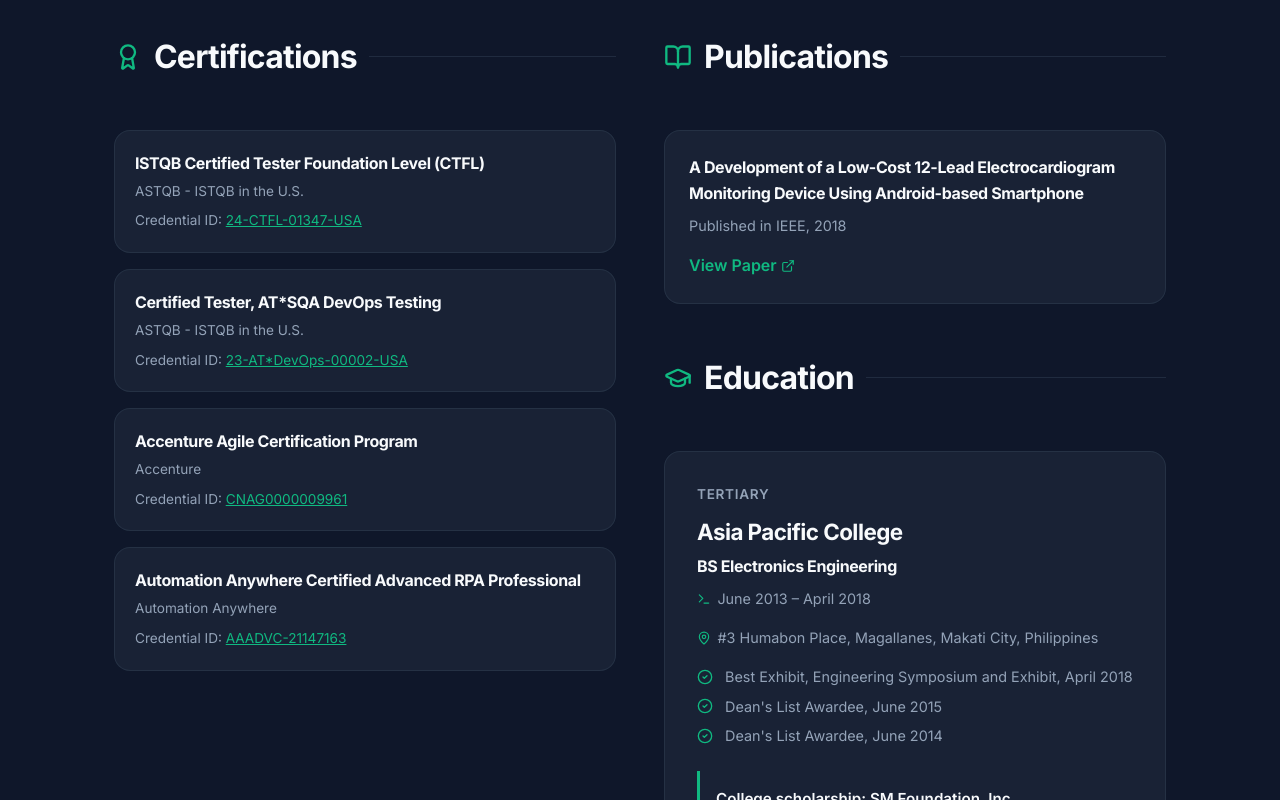
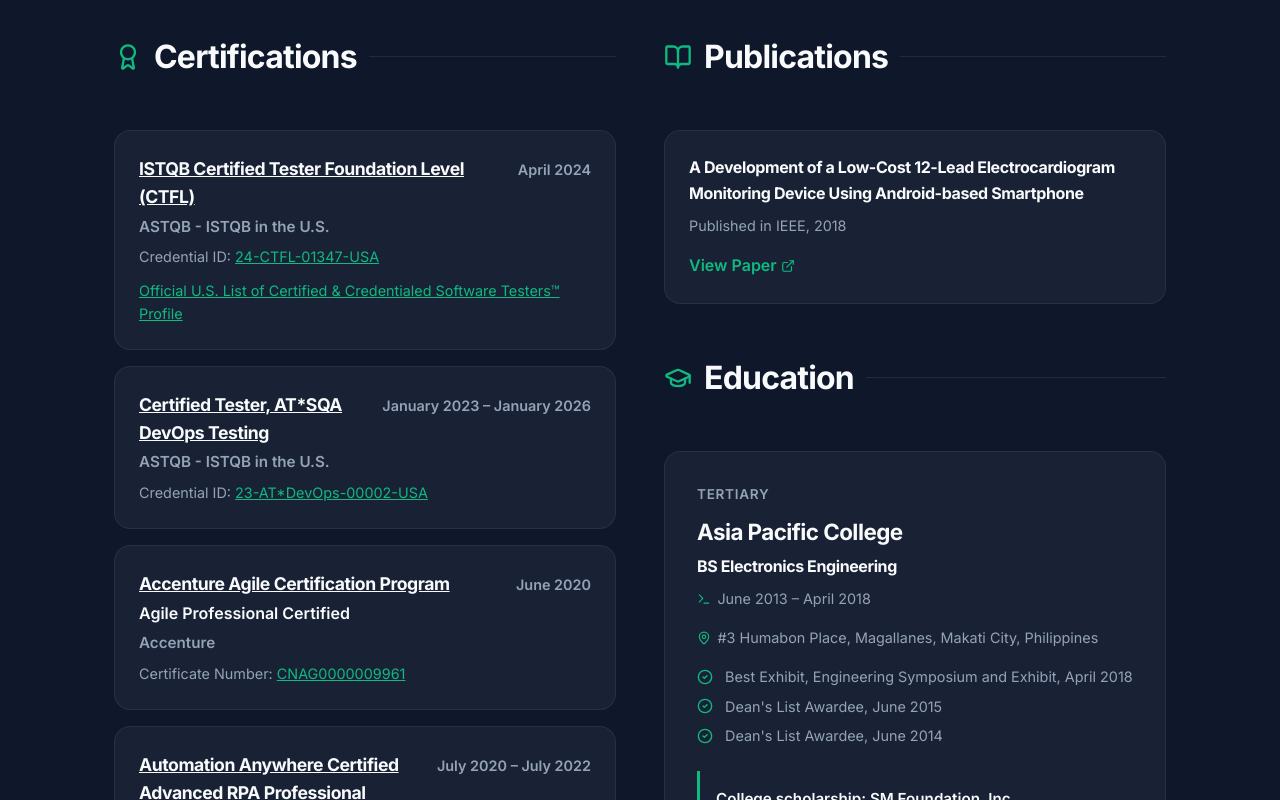
Before and after one commit to cng07/carlosng07, a React (Vite) app: page / in a window 1280 px wide. Shown: the part 3500-4300 px from the top of the page. Built offline with nearby package versions, Linux system fonts and the light colour scheme.

Commit message:
UI: Complete Certifications section refinement based on resume image

```diff
--- a/src/pages/Home.jsx
+++ b/src/pages/Home.jsx
@@ -166,16 +166,29 @@ const Home = () => {
                         <h2 className="section-title"><Award size={28} color="var(--primary)" /> Certifications</h2>
                         <div style={{ display: 'flex', flexDirection: 'column', gap: '1rem' }}>
                             {resumeData.certifications.map((cert, i) => (
-                                <div key={i} className="glass" style={{ padding: '1.25rem' }}>
-                                    <h4 style={{ color: 'var(--text-main)', marginBottom: '0.25rem' }}>{cert.title}</h4>
-                                    <p style={{ fontSize: '0.85rem', color: 'var(--text-muted)', marginBottom: '0.5rem' }}>{cert.issuer}</p>
-                                    <p style={{ fontSize: '0.85rem', color: 'var(--text-muted)' }}>
-                                        Credential ID: {cert.link ? (
+                                <div key={i} className="glass" style={{ padding: '1.5rem', display: 'flex', flexDirection: 'column', gap: '0.4rem' }}>
+                                    <div style={{ display: 'flex', justifyContent: 'space-between', alignItems: 'flex-start', gap: '1rem' }}>
+                                        <div style={{ flex: 1 }}>
+                                            <h4 style={{ color: 'var(--text-main)', fontSize: '1.1rem', marginBottom: '0.2rem', textDecoration: 'underline' }}>{cert.title}</h4>
+                                            {cert.subtitle && <p style={{ color: 'var(--text-main)', fontWeight: 600, fontSize: '1rem', marginBottom: '0.25rem' }}>{cert.subtitle}</p>}
+                                            <p style={{ fontSize: '0.95rem', color: 'var(--text-muted)', fontWeight: 600 }}>{cert.issuer}</p>
+                                        </div>
+                                        <span style={{ fontSize: '0.9rem', color: 'var(--text-muted)', whiteSpace: 'nowrap', fontWeight: 600, marginTop: '0.2rem' }}>{cert.period}</span>
+                                    </div>
+
+                                    <p style={{ fontSize: '0.9rem', color: 'var(--text-muted)' }}>
+                                        {cert.idLabel || 'Credential ID'}: {cert.link ? (
                                             <a href={cert.link} target="_blank" rel="noreferrer" style={{ color: 'var(--primary)', textDecoration: 'underline' }}>
                                                 {cert.credentialId}
                                             </a>
                                         ) : cert.credentialId}
                                     </p>
+
+                                    {cert.additionalLinks && cert.additionalLinks.map((al, idx) => (
+                                        <p key={idx} style={{ fontSize: '0.9rem', marginTop: '0.25rem' }}>
+                                            <a href={al.url} target="_blank" rel="noreferrer" style={{ color: 'var(--primary)', textDecoration: 'underline' }}>{al.label}</a>
+                                        </p>
+                                    ))}
                                 </div>
                             ))}
                         </div>
```
